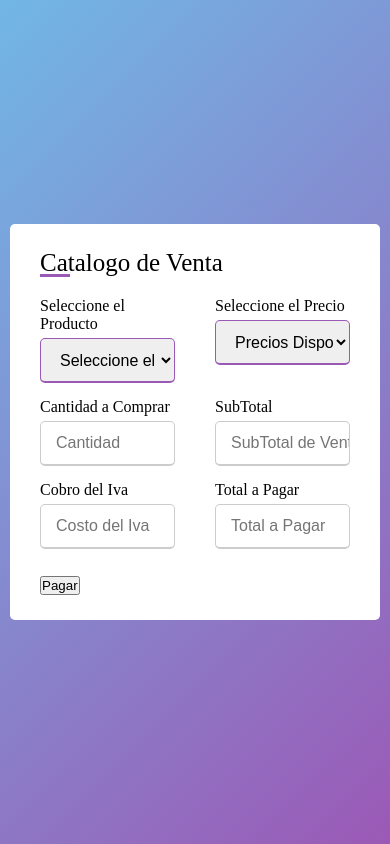
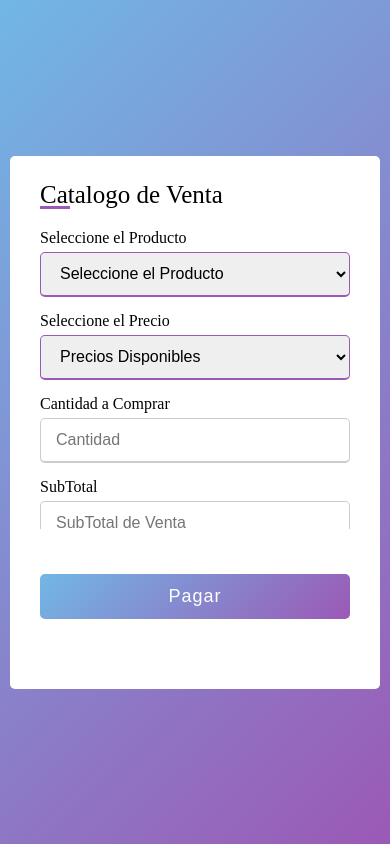
Before and after one commit to juantique/EjerSelectFormulario, a plain HTML site: page index.html in a window 390 px wide. Drawn offline with Linux system fonts and the light colour scheme.

Commit message:
Ultima Actualizacion y version v1.2.0

```diff
--- a/style.css
+++ b/style.css
@@ -61,3 +61,39 @@ form .user-details .input-box{
 .user-details .input-box input:focus, select:focus, .user-details .input-box input:valid, select:valid{
 		border-color: #9b59b6;
 }
+form .button{
+		height:45px;
+		margin: 45px 0;
+}
+form .button input{
+		height: 100%;
+		width: 100%;
+		outline: none;
+		color: #fff;
+		border: none;
+		font-size: 18px;
+		font-weight: 500;
+		border-radius: 5px;
+		letter-spacing: 1px;
+		background: linear-gradient(135deg, #71b7e6, #9b59b6);
+}
+form .button input:hover{
+		background: linear-gradient(-135deg, #71b7e6, #9b59b6);
+}
+/*Responsive Page*/
+@media (max-width: 584px){
+		.container{
+				max-width: 100%;
+		}
+		form .user-details .input-box{
+				margin-bottom: 15px;
+				width: 100%;
+		}
+		.container form .user-details{
+				max-height: 300px;
+				overflow-y: scroll;
+		}
+		.user-details::-webkit-scrollbar{
+				width: 0;
+		}
+}
```
